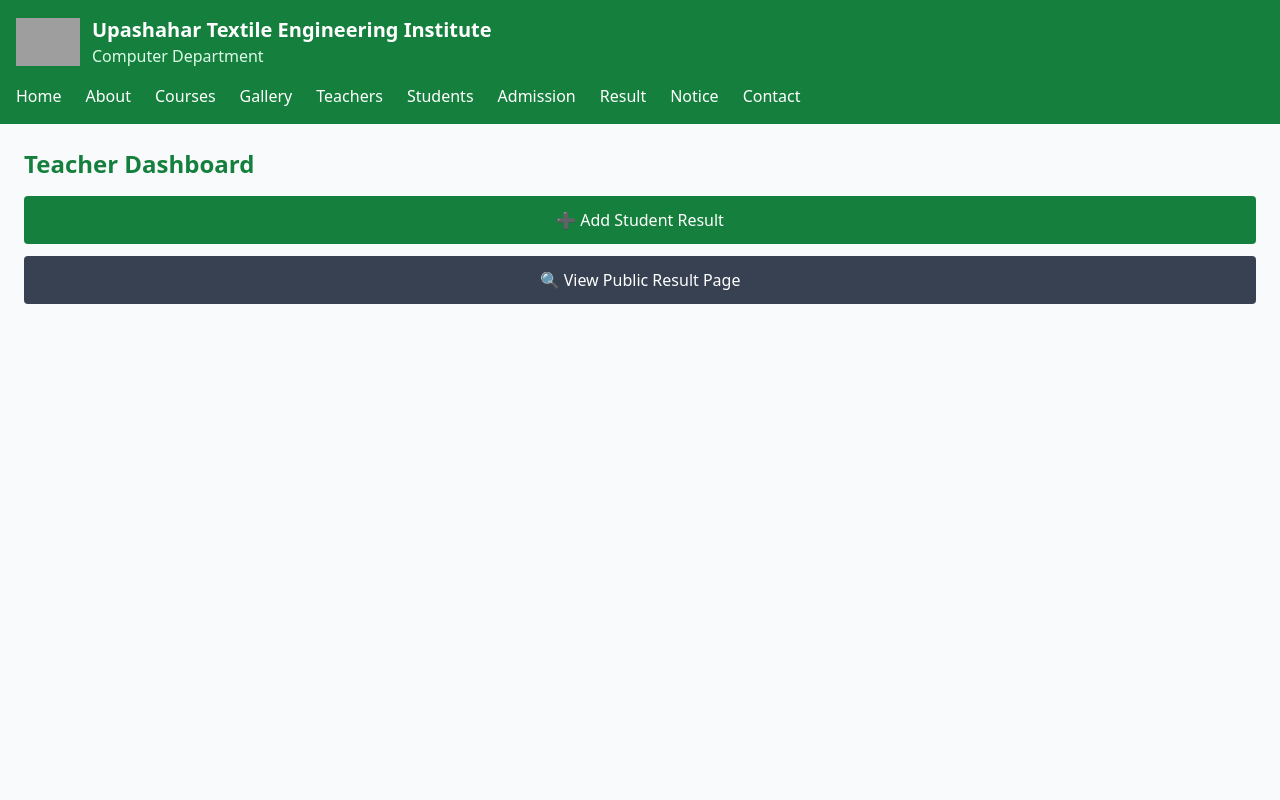
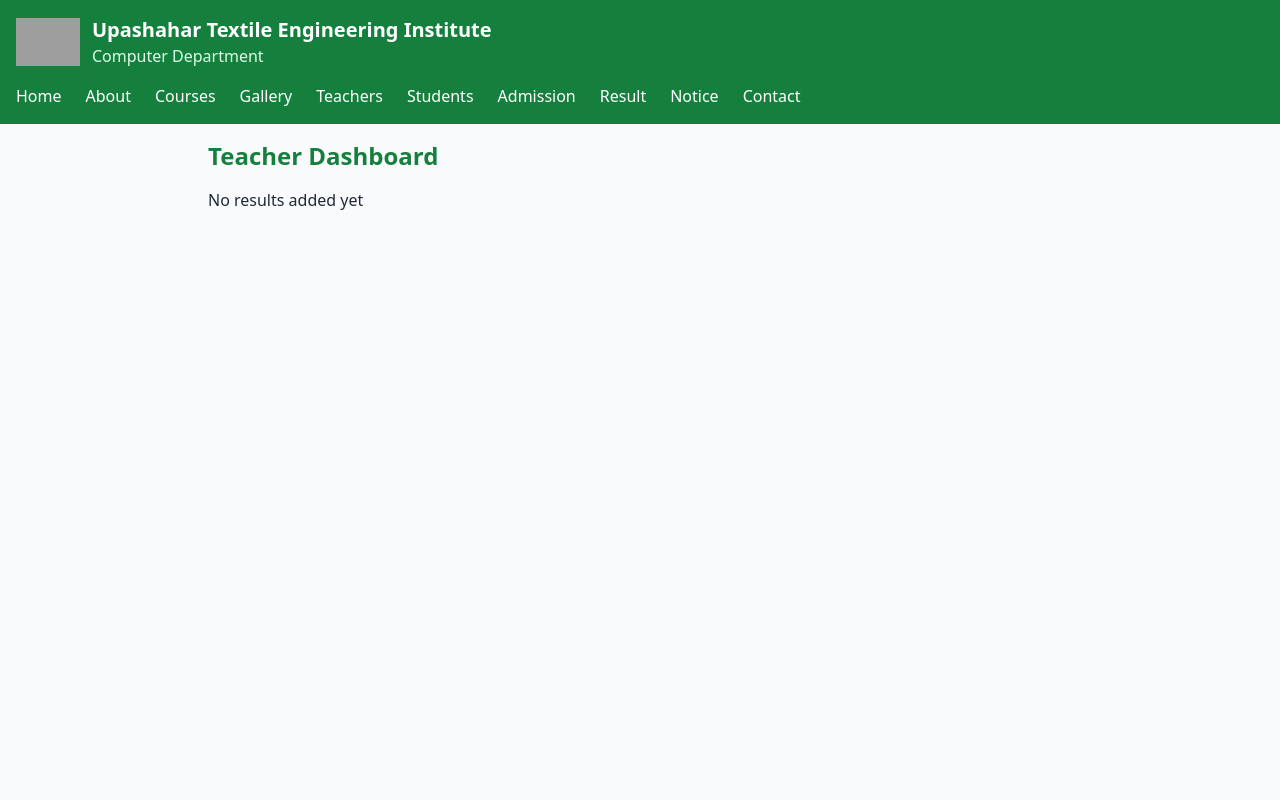
Before and after one commit to Mijanurrmiraj/utei.cst, a Next.js app: page /teacher/dashboard in a window 1280 px wide. Shown: the top 800 px of the page. Built offline with nearby package versions, Linux system fonts and the light colour scheme; grey boxes are pictures that could not be loaded.

Commit message:
Update page.js

```diff
--- a/app/teacher/dashboard/page.js
+++ b/app/teacher/dashboard/page.js
@@ -1,28 +1,120 @@
 "use client";
-import Link from "next/link";
+import { useState, useEffect } from "react";
 
-export default function Dashboard() {
+export default function TeacherDashboard() {
+  const [results, setResults] = useState([]);
+  const [editIndex, setEditIndex] = useState(null);
+  const [newMarks, setNewMarks] = useState("");
+
+  useEffect(() => {
+    const data = JSON.parse(localStorage.getItem("results")) || [];
+    setResults(data);
+  }, []);
+
+  const saveData = (data) => {
+    localStorage.setItem("results", JSON.stringify(data));
+    setResults([...data]);
+  };
+
+  const deleteSubject = (roll, index) => {
+    const updated = results.map((r) => {
+      if (r.roll === roll) {
+        r.subjects.splice(index, 1);
+      }
+      return r;
+    });
+    saveData(updated);
+  };
+
+  const updateMarks = (roll, index) => {
+    const updated = results.map((r) => {
+      if (r.roll === roll) {
+        r.subjects[index].marks = newMarks;
+      }
+      return r;
+    });
+    saveData(updated);
+    setEditIndex(null);
+    setNewMarks("");
+  };
+
   return (
-    <div className="p-6">
+    <div className="p-4 max-w-4xl mx-auto">
       <h1 className="text-2xl font-bold text-green-700 mb-4">
         Teacher Dashboard
       </h1>
 
-      <div className="space-y-3">
-        <Link
-          href="/teacher/add-result"
-          className="block bg-green-700 text-white p-3 rounded text-center"
+      {results.length === 0 && <p>No results added yet</p>}
+
+      {results.map((student) => (
+        <div
+          key={student.roll}
+          className="border rounded p-4 mb-6"
         >
-          ➕ Add Student Result
-        </Link>
+          <h2 className="font-semibold mb-2">
+            Roll: {student.roll} | Name: {student.name}
+          </h2>
 
-        <Link
-          href="/result"
-          className="block bg-gray-700 text-white p-3 rounded text-center"
-        >
-          🔍 View Public Result Page
-        </Link>
-      </div>
+          <table className="w-full border text-center">
+            <thead className="bg-green-700 text-white">
+              <tr>
+                <th className="border p-2">Subject</th>
+                <th className="border p-2">Marks</th>
+                <th className="border p-2">Action</th>
+              </tr>
+            </thead>
+            <tbody>
+              {student.subjects.map((s, i) => (
+                <tr key={i}>
+                  <td className="border p-2">{s.subject}</td>
+                  <td className="border p-2">
+                    {editIndex === `${student.roll}-${i}` ? (
+                      <input
+                        value={newMarks}
+                        onChange={(e) => setNewMarks(e.target.value)}
+                        className="border p-1 w-20"
+                      />
+                    ) : (
+                      s.marks
+                    )}
+                  </td>
+                  <td className="border p-2 space-x-2">
+                    {editIndex === `${student.roll}-${i}` ? (
+                      <button
+                        onClick={() =>
+                          updateMarks(student.roll, i)
+                        }
+                        className="bg-blue-600 text-white px-2 py-1 rounded"
+                      >
+                        Save
+                      </button>
+                    ) : (
+                      <button
+                        onClick={() => {
+                          setEditIndex(`${student.roll}-${i}`);
+                          setNewMarks(s.marks);
+                        }}
+                        className="bg-yellow-500 text-white px-2 py-1 rounded"
+                      >
+                        Edit
+                      </button>
+                    )}
+
+                    <button
+                      onClick={() =>
+                        deleteSubject(student.roll, i)
+                      }
+                      className="bg-red-600 text-white px-2 py-1 rounded"
+                    >
+                      Delete
+                    </button>
+                  </td>
+                </tr>
+              ))}
+            </tbody>
+          </table>
+        </div>
+      ))}
     </div>
   );
 }
```
